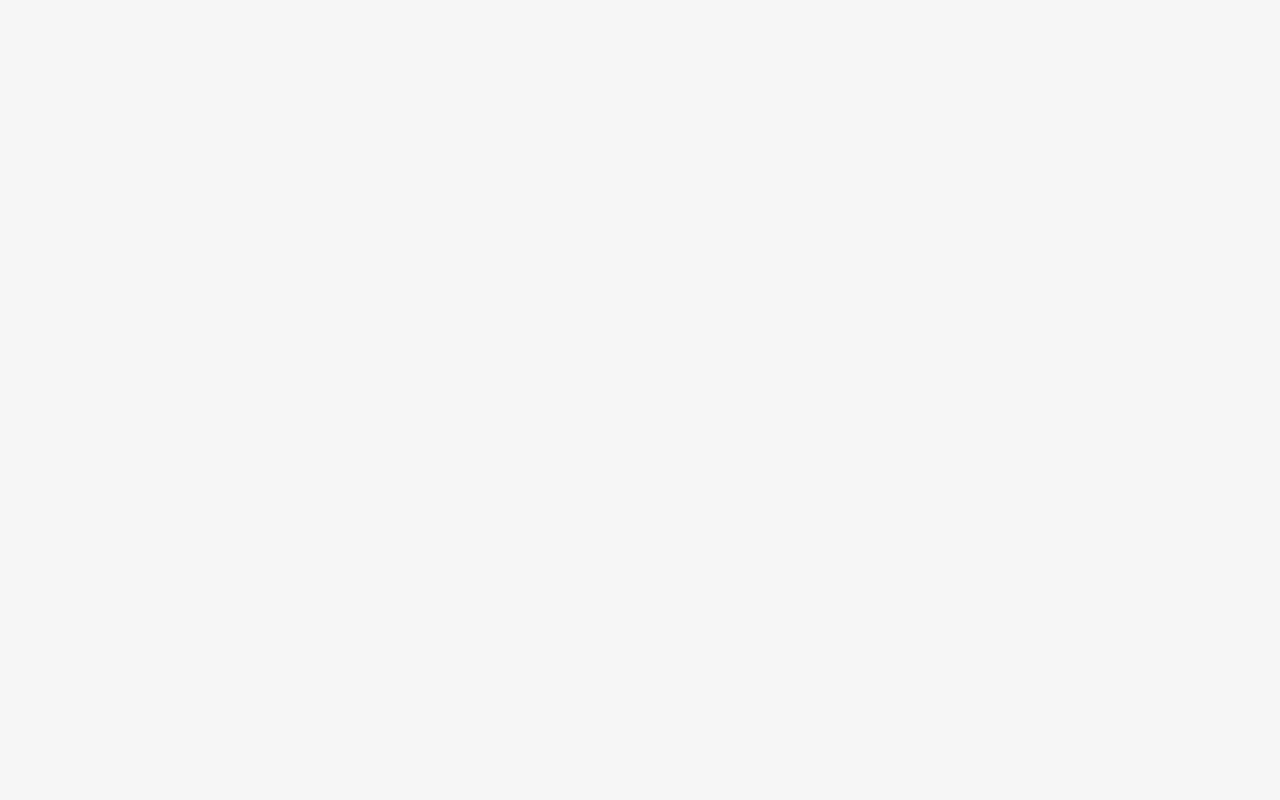
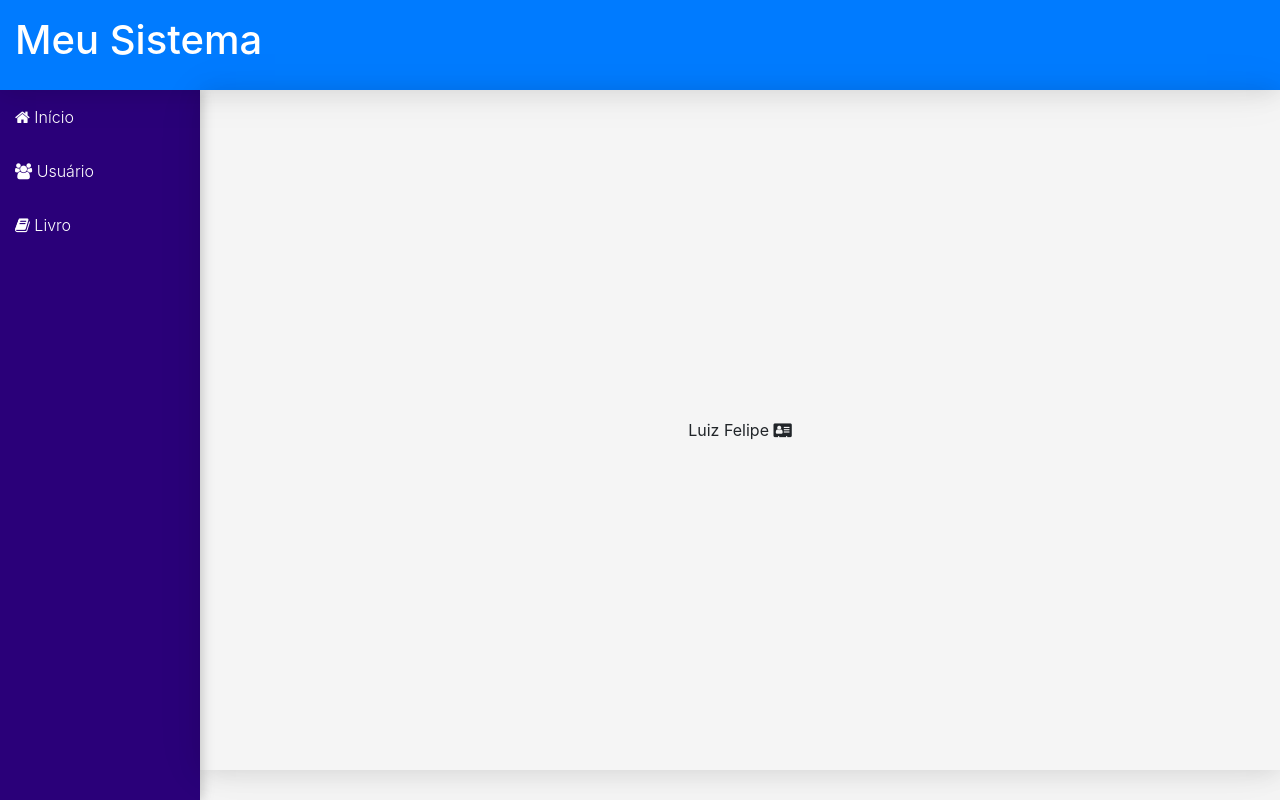
Before and after one commit to luizfe00/Exercicio, a React (Create React App) app: page / in a window 1280 px wide. Built offline with nearby package versions, Linux system fonts and the light colour scheme.

Commit message:
Adding Footer and Main components to the render

```diff
--- a/src/Main/App.css
+++ b/src/Main/App.css
@@ -1,6 +1,12 @@
+:root {
+  --bg-dark: #000000;
+  --shadow:
+        0 2px 23px 0 rgba(0, 0, 0, 0.1),
+        0 2px 49px 0 rgba(0, 0, 0, 0.06);
+}
+
 * {
   box-sizing: border-box;
-
 }
 
 .app {
@@ -10,7 +16,7 @@
   grid-template-rows:
         90px
         1fr
-        40px;
+        30px;
   grid-template-areas:
         "header header"
         "menu content"
@@ -19,6 +25,15 @@
   background-color: #F5F5F5;
 }
 
-aside.header {
+header.header {
   grid-area: header;
+
 }
+
+aside.menu-area {
+  grid-area: menu;
+}
+
+main.content {
+  grid-area: content;
+}
--- a/src/Main/App.js
+++ b/src/Main/App.js
@@ -7,11 +7,15 @@ import { HashRouter } from 'react-router-dom'
 import Routes from './Routes'
 import Header from '../Components/Templates/Header'
 import Nav from '../Components/Templates/Nav'
-import Home from '../Components/Home/Home'
+import Footer from '../Components/Templates/Footer';
+
 
 export default props =>
       <HashRouter>
         <div className="app">
+          <Nav />
+          <Header />
           <Routes />
+          <Footer />
         </div>
       </HashRouter>
```
